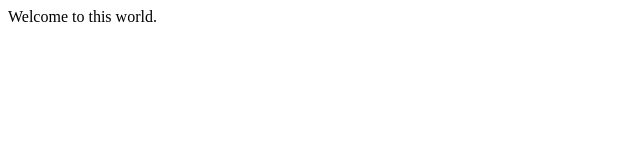
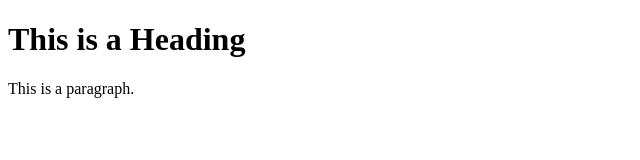
Before and after one commit to vananhvo/bccompsciclub.github.io, a plain HTML site: page index.html in a window 1280 px wide. Shown: the whole page, without its empty margins (0-640 px from the left). Drawn offline with Linux system fonts and the light colour scheme.

Commit message:
Updating Index file

```diff
--- a/index.html
+++ b/index.html
@@ -1,6 +1,7 @@
 <!doctype html>
 <title>BC Computer Science Club</title>
 	<body>
-		Welcome to this world.
+		<h1>This is a Heading</h1>
+		<p>This is a paragraph.</p>
 	<body/>
 </html>
```
